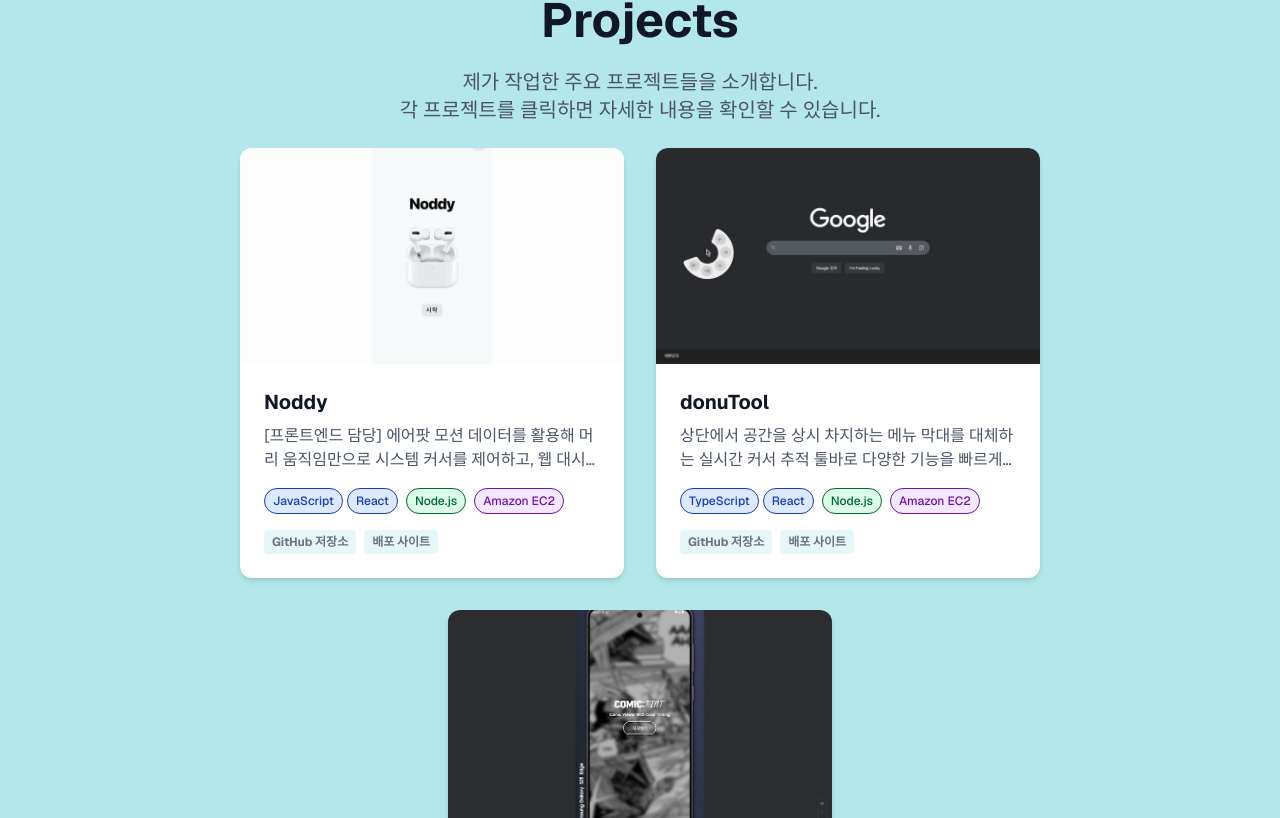
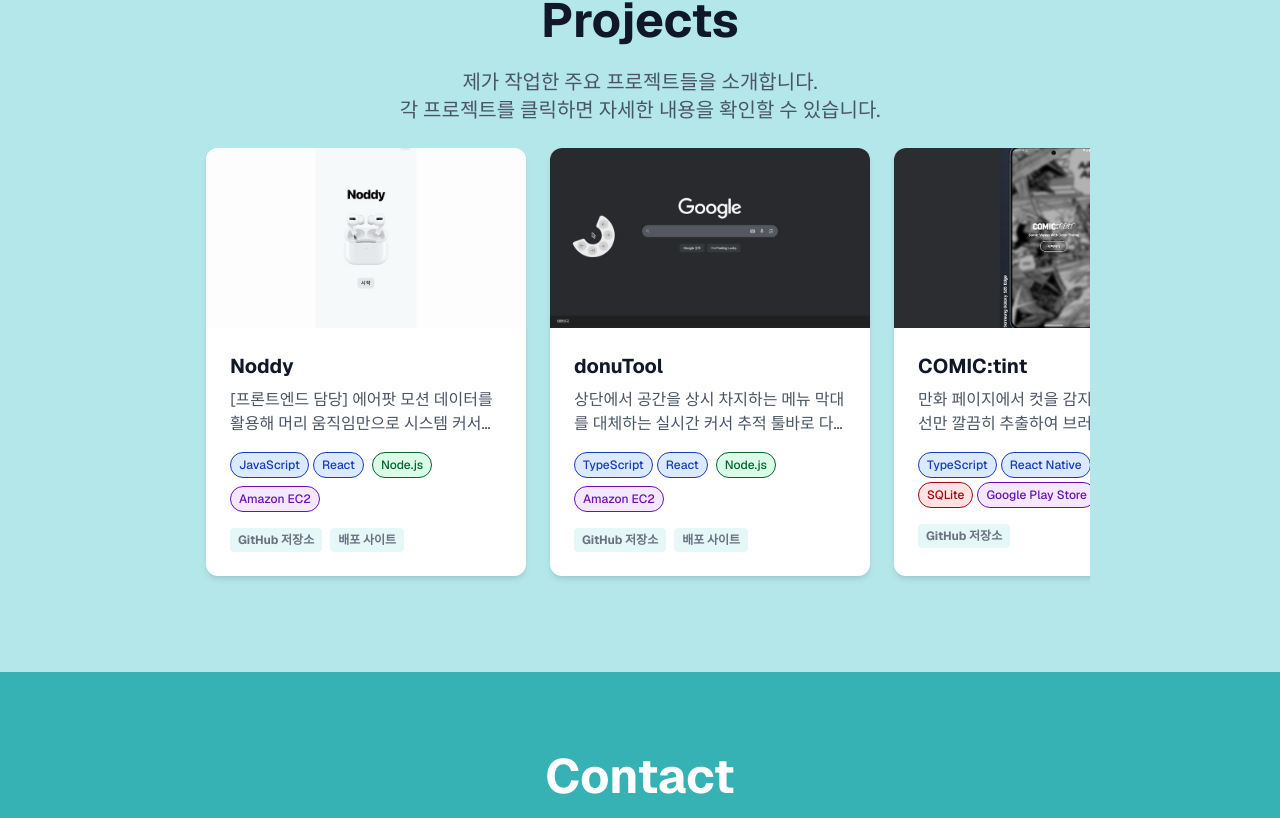
Before and after one commit to wodus1201/portfolio, a Next.js app: page / in a window 1280 px wide. Shown: the part 1822-2640 px from the top of the page. Built offline with nearby package versions, Linux system fonts and the light colour scheme.

Commit message:
feat: 스타일 개선 및 스크롤바 추가
- Projects 컴포넌트의 레이아웃 조정 및 스크롤바 스타일 추가

```diff
--- a/src/app/globals.css
+++ b/src/app/globals.css
@@ -35,7 +35,6 @@ body {
   font-family: var(--font-geist-sans), sans-serif;
 }
 
-/* GIF 호버 애니메이션을 위한 스타일 */
 .project-static-image {
   animation-play-state: paused !important;
   animation: none !important;
@@ -45,7 +44,6 @@ body {
   animation-play-state: running !important;
 }
 
-/* 모든 GIF 이미지의 기본 애니메이션을 정지 */
 img[src$=".gif"] {
   animation-play-state: paused !important;
 }
@@ -53,3 +51,21 @@ img[src$=".gif"] {
 img[src$=".gif"]:hover {
   animation-play-state: running !important;
 }
+
+.scrollbar-thin {
+  scrollbar-width: thin;
+}
+
+.scrollbar-thin::-webkit-scrollbar {
+  height: 8px;
+}
+
+.scrollbar-thin::-webkit-scrollbar-track {
+  background: #f1f5f900;
+  border-radius: 4px;
+}
+
+.scrollbar-thin::-webkit-scrollbar-thumb {
+  background: #cbd5e100;
+  border-radius: 4px;
+}
--- a/src/components/Projects.tsx
+++ b/src/components/Projects.tsx
@@ -22,12 +22,12 @@ export default function Projects() {
           }
         />
 
-        <div className="flex flex-wrap justify-center gap-8">
+        <div className="flex gap-6 overflow-x-auto pb-4 scrollbar-thin scrollbar-thumb-gray-300 scrollbar-track-gray-100 px-4 max-w-[900px] mx-auto">
           {projects.map(project => (
             <Link
               key={project.id}
               href={`/project/${project.id}`}
-              className="group bg-white rounded-xl shadow-md overflow-hidden hover:shadow-xl transition-shadow duration-300 w-full max-w-sm"
+              className="group bg-white rounded-xl shadow-md overflow-hidden flex-shrink-0 w-80"
               onMouseEnter={() => setHoveredProject(project.id)}
               onMouseLeave={() => setHoveredProject(null)}
             >
```
